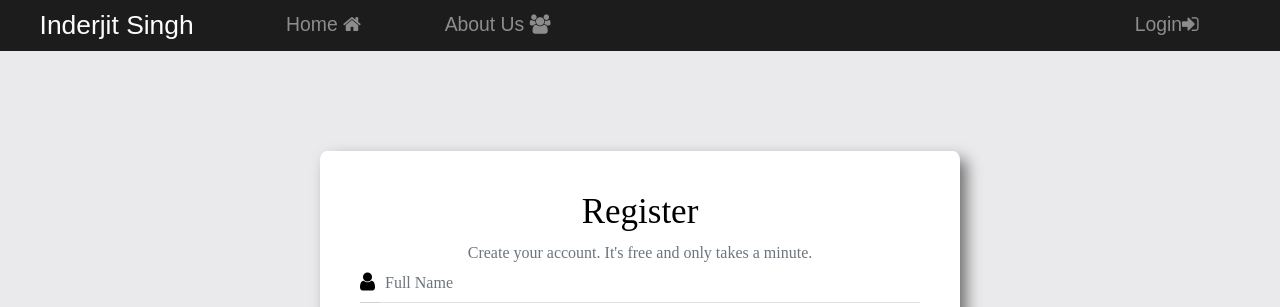
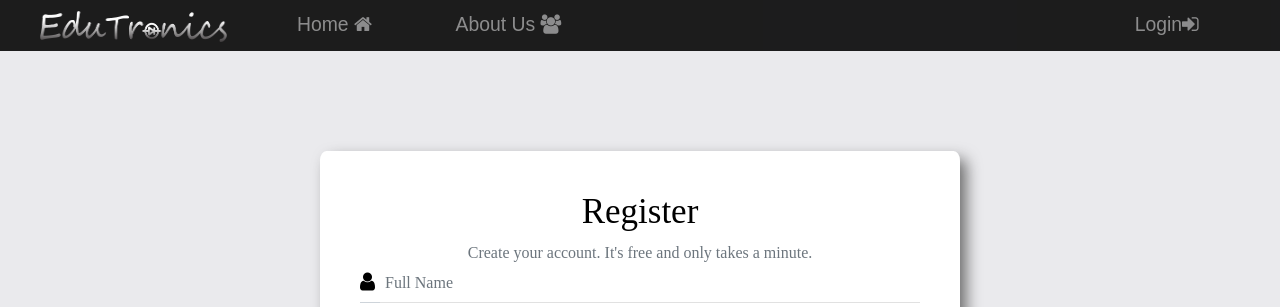
Before and after one commit to yrd123/tbcomp, a Django app: page /signup in a window 1280 px wide. Shown: the top 307 px of the page. Run offline with Django 3.2, Linux system fonts and the light colour scheme; some libraries are stand-ins or nearby versions.

Commit message:
logo added

```diff
--- a/static/css/navbar.css
+++ b/static/css/navbar.css
@@ -12,7 +12,7 @@
 
 .our-navbar .navbar-brand {
   padding-left: 20px;
-  padding-right: 30px;
+  padding-right: 10px;
   margin-bottom: 0;
 }
 
--- a/templates/AC Circuits.html
+++ b/templates/AC Circuits.html
@@ -41,7 +41,7 @@
         <!-- Navbar start -->
         <div class='our-navbar'>
             <nav class="navbar navbar-dark navbar-expand-lg fixed-top">
-                <a class="navbar-brand" href="#">Inderjit Singh</a>
+                <a class="navbar-brand" href="#"><img style="height: 28px;width: 170px;" src="../media/logo.png" /></a>
                 <button
                     class="navbar-toggler"
                     type="button"
--- a/templates/DC Circuits.html
+++ b/templates/DC Circuits.html
@@ -30,7 +30,7 @@
     <!-- Navbar start -->
     <div class='our-navbar'>
         <nav class="navbar navbar-dark navbar-expand-lg fixed-top">
-            <a class="navbar-brand" href="#">Inderjit Singh</a>
+            <a class="navbar-brand" href="#"><img style="height: 28px;width: 170px;" src="../media/logo.png" /></a>
             <button class="navbar-toggler" type="button" data-toggle="collapse" data-target="#navbarSupportedContent"
                 aria-controls="navbarSupportedContent" aria-expanded="false" aria-label="Toggle navigation">
                 <span class="navbar-toggler-icon"></span>
--- a/templates/Diode Applications.html
+++ b/templates/Diode Applications.html
@@ -30,7 +30,7 @@
     <!-- Navbar start -->
     <div class='our-navbar'>
         <nav class="navbar navbar-dark navbar-expand-lg fixed-top">
-            <a class="navbar-brand" href="#">Inderjit Singh</a>
+            <a class="navbar-brand" href="#"><img style="height: 28px;width: 170px;" src="../media/logo.png" /></a>
             <button class="navbar-toggler" type="button" data-toggle="collapse" data-target="#navbarSupportedContent"
                 aria-controls="navbarSupportedContent" aria-expanded="false" aria-label="Toggle navigation">
                 <span class="navbar-toggler-icon"></span>
--- a/templates/ResetPassword.html
+++ b/templates/ResetPassword.html
@@ -19,7 +19,7 @@
   <!-- Navbar start -->
   <div class='our-navbar'>
     <nav class="navbar navbar-dark navbar-expand-lg fixed-top">
-      <a class="navbar-brand" href="/">Inderjit Singh</a>
+      <a class="navbar-brand" href="/"><img style="height: 28px;width: 170px;" src="../media/logo.png" /></a>
       <button class="navbar-toggler" type="button" data-toggle="collapse" data-target="#navbarSupportedContent"
         aria-controls="navbarSupportedContent" aria-expanded="false" aria-label="Toggle navigation">
         <span class="navbar-toggler-icon"></span>
--- a/templates/aboutus.html
+++ b/templates/aboutus.html
@@ -19,7 +19,7 @@
     <!-- Navbar start -->
     <div class='our-navbar'>
         <nav class="navbar navbar-dark navbar-expand-lg fixed-top">
-            <a class="navbar-brand" href="#">Inderjit Singh</a>
+            <a class="navbar-brand" href="#"><img style="height: 28px;width: 170px;" src="../media/logo.png" /></a>
             <button class="navbar-toggler" type="button" data-toggle="collapse" data-target="#navbarSupportedContent"
                 aria-controls="navbarSupportedContent" aria-expanded="false" aria-label="Toggle navigation">
                 <span class="navbar-toggler-icon"></span>
--- a/templates/documents.html
+++ b/templates/documents.html
@@ -31,7 +31,7 @@
     <!-- Navbar start -->
     <div class='our-navbar'>
         <nav class="navbar navbar-dark navbar-expand-lg fixed-top">
-            <a class="navbar-brand" href="">Inderjit Singh</a>
+            <a class="navbar-brand" href="/"><img style="height: 28px;width: 170px;" src="../media/logo.png" /></a>
             <button class="navbar-toggler" type="button" data-toggle="collapse" data-target="#navbarSupportedContent"
                 aria-controls="navbarSupportedContent" aria-expanded="false" aria-label="Toggle navigation">
                 <span class="navbar-toggler-icon"></span>
--- a/templates/index.html
+++ b/templates/index.html
@@ -57,7 +57,7 @@
   <!-- Navbar start -->
   <div class='our-navbar'>
     <nav class="navbar navbar-dark navbar-expand-lg fixed-top">
-      <a class="navbar-brand" href="">Inderjit Singh</a>
+      <a class="navbar-brand" href=""><img style="height: 28px;width: 170px;" src="../media/logo.png" /></a>
       <button class="navbar-toggler" type="button" data-toggle="collapse" data-target="#navbarSupportedContent"
         aria-controls="navbarSupportedContent" aria-expanded="false" aria-label="Toggle navigation">
         <span class="navbar-toggler-icon"></span>
--- a/templates/login.html
+++ b/templates/login.html
@@ -18,7 +18,7 @@
     <!-- Navbar start -->
     <div class='our-navbar'>
         <nav class="navbar navbar-dark navbar-expand-lg fixed-top" id="login-navbar">
-            <a class="navbar-brand" href="/">Inderjit Singh</a>
+            <a class="navbar-brand" href="/"><img style="height: 28px;width: 170px;" src="../media/logo.png" /></a>
             <button class="navbar-toggler" type="button" data-toggle="collapse" data-target="#navbarSupportedContent"
                 aria-controls="navbarSupportedContent" aria-expanded="false" aria-label="Toggle navigation">
                 <span class="navbar-toggler-icon"></span>
--- a/templates/resetPasswordQuestions.html
+++ b/templates/resetPasswordQuestions.html
@@ -17,7 +17,7 @@
     <!-- Navbar start -->
     <div class='our-navbar'>
         <nav class="navbar navbar-dark navbar-expand-lg fixed-top" id="login-navbar">
-            <a class="navbar-brand" href="/">Inderjit Singh</a>
+            <a class="navbar-brand" href="/"><img style="height: 28px;width: 170px;" src="../media/logo.png" /></a>
             <button class="navbar-toggler" type="button" data-toggle="collapse" data-target="#navbarSupportedContent"
                 aria-controls="navbarSupportedContent" aria-expanded="false" aria-label="Toggle navigation">
                 <span class="navbar-toggler-icon"></span>
--- a/templates/signup.html
+++ b/templates/signup.html
@@ -19,7 +19,7 @@
 	<!-- Navbar start -->
 	<div class='our-navbar'>
 		<nav class="navbar navbar-dark navbar-expand-lg">
-			<a class="navbar-brand" href="/">Inderjit Singh</a>
+			<a class="navbar-brand" href="/"><img style="height: 28px;width: 170px;" src="../media/logo.png" /></a>
 			<button class="navbar-toggler" type="button" data-toggle="collapse" data-target="#navbarSupportedContent"
 				aria-controls="navbarSupportedContent" aria-expanded="false" aria-label="Toggle navigation">
 				<span class="navbar-toggler-icon"></span>
--- a/templates/subjects.html
+++ b/templates/subjects.html
@@ -38,7 +38,7 @@
     <!-- Navbar start -->
     <div class='our-navbar'>
         <nav class="navbar navbar-dark navbar-expand-lg fixed-top">
-            <a class="navbar-brand" href="">Inderjit Singh</a>
+            <a class="navbar-brand" href=""><img style="height: 28px;width: 170px;" src="../media/logo.png" /></a>
             <button class="navbar-toggler" type="button" data-toggle="collapse" data-target="#navbarSupportedContent"
                 aria-controls="navbarSupportedContent" aria-expanded="false" aria-label="Toggle navigation">
                 <span class="navbar-toggler-icon"></span>
```
Also changed, not shown: db.sqlite3, media/logo.png (added).
